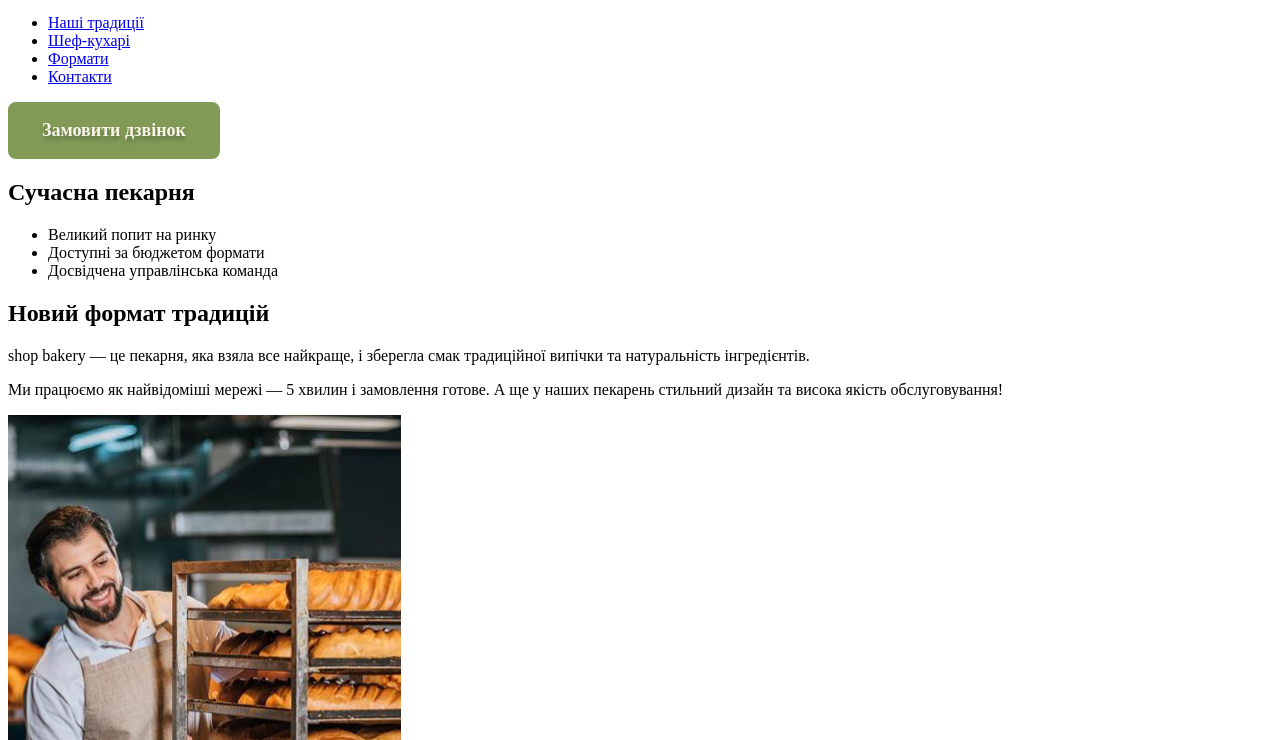
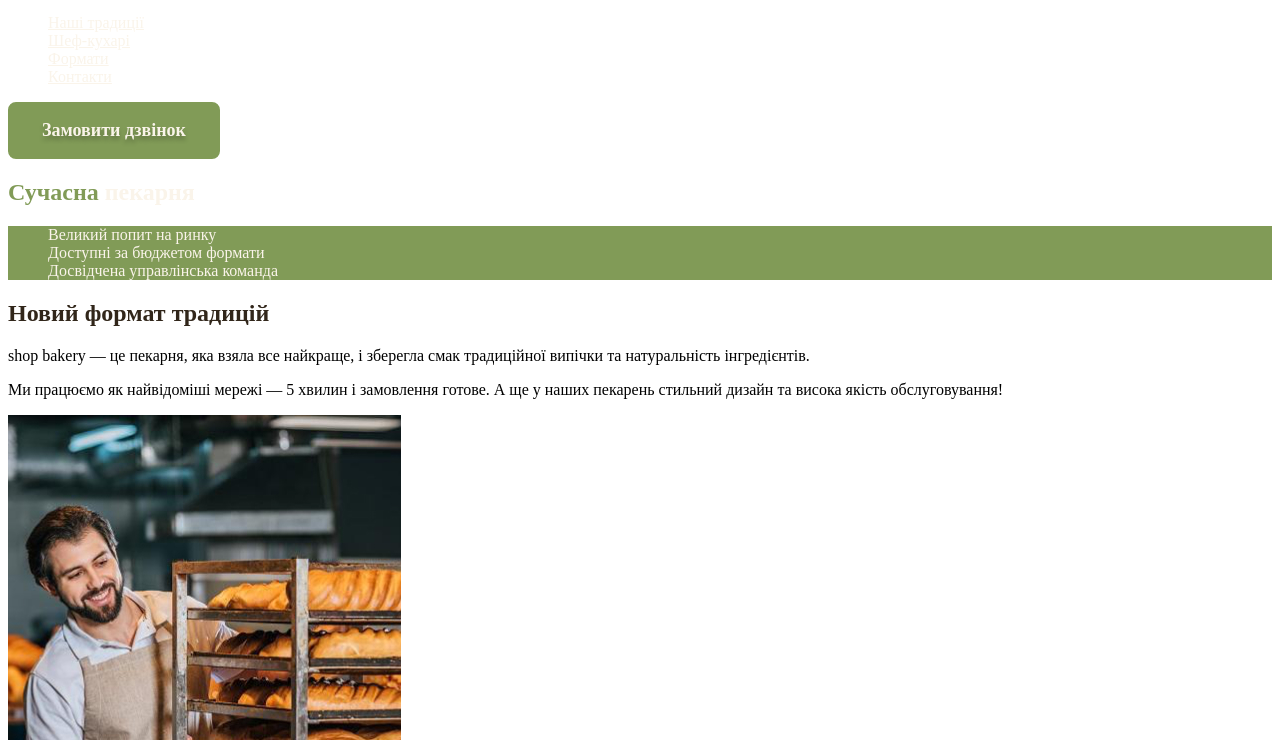
Before and after one commit to VlasStas/genius-test, a plain HTML site: page index.html in a window 1280 px wide. Shown: the part 60-800 px from the top of the page. Drawn offline with Linux system fonts and the light colour scheme.

Commit message:
style
update color var

```diff
--- a/css/style.css
+++ b/css/style.css
@@ -1,6 +1,17 @@
+:root {
+    --color-primary-dark: #31261A;
+    --color-primary-light: #FAF4EA;
+    --color-brand-dark: #465929;
+    --color-brand-light: #819b57;
+}
+/* Base */
+ul {
+    list-style-type: none;
+}
+/* Button */
 .button {
-    background-color: #819b57;
-    border: 2px solid #819b57;
+    background-color: var(--color-brand-light);
+    border: 2px solid var(--color-brand-light);
     border-radius: 8px;
     padding: 16px 32px;
     color:  #FAF4EA;
@@ -14,5 +25,28 @@
 }
 .button:hover {
     background-color: transparent;
-    color: #465929;
+    color:var(--color-brand-dark);
 }
+/* Link */
+.link {
+    color: var(--color-primary-light);
+}
+
+.link:hover {
+    color: var(--color-brand-light);
+}
+/* Hero section */
+.hero_title {
+    color: var(--color-primary-light);
+}
+.hero_title .accent {
+    color: var(--color-brand-light);
+}
+/* Advaneges section */
+.advantages_list {
+    background-color: var(--color-brand-light);
+    color: var(--color-primary-light);
+}
+.section_title {
+    color: var(--color-primary-dark);
+}
--- a/index.html
+++ b/index.html
@@ -14,10 +14,10 @@
                 <img src="images/logo.svg" alt="logo">
             </a>
             <ul>
-                <li><a href="#traditions-section">Наші традиції</a></li>
-                <li><a href="#chefs-sections">Шеф-кухарі</a></li>
-                <li><a href="#format-sections">Формати</a></li>
-                <li><a href="#contact-sections">Контакти</a></li>
+                <li><a class="link" href="#traditions-section">Наші традиції</a></li>
+                <li><a class="link" href="#chefs-sections">Шеф-кухарі</a></li>
+                <li><a class="link" href="#format-sections">Формати</a></li>
+                <li><a class="link" href="#contact-sections">Контакти</a></li>
             </ul>
         </nav>
 
@@ -25,21 +25,21 @@
     </header>
     <main>
         <section>
-            <h1 class="main_title">Сучасна пекарня</h1>
+            <h1 class="hero_title"><span class="accent">Сучасна</span> пекарня</h1>
         </section>
         <section id="traditions-section">
-            <ul>
+            <ul class="advantages_list">
                 <li>Великий попит на ринку </li>
                 <li>Доступні за бюджетом формати</li>
                 <li>Досвідчена управлінська команда</li>
             </ul>
-            <h2>Новий формат традицій</h2>
+            <h2 class="section_title">Новий формат традицій</h2>
             <p><span>shop bakery</span> — це пекарня, яка взяла все найкраще, і зберегла смак традиційної випічки та натуральність інгредієнтів.</p>
             <p>Ми працюємо як найвідоміші мережі — <span>5 хвилин і замовлення готове.</span> А ще у наших пекарень стильний дизайн та висока якість обслуговування!</p>
             <img src="./images/baker-man.jpg" alt="Чоловік пекар дивиться з посмішкою на батони хліба">
         </section>
         <section id="chefs-sections">
-            <h2>Наші найкращі шеф-кухарі</h2>
+            <h2 class="section_title">Наші найкращі шеф-кухарі</h2>
             <ul>
                 <li>
                     <article>
@@ -62,7 +62,7 @@
 
         </section>
         <section id="format-sections">
-            <h2>Формати</h2>
+            <h2 class="section_title">Формати</h2>
             <ul>
                 <li><article>
                     <h3 lang="en">Walrus</h3>
@@ -94,7 +94,7 @@
             </ul>
         </section>
         <section id="contact-sections">
-            <h2>Приєднуйся до мережі пекарень</h2>
+            <h2 class="section_title">Приєднуйся до мережі пекарень</h2>
             <iframe
                 src="https://www.google.com/maps/embed?pb=!1m18!1m12!1m3!1d2540.1640546631747!2d30.488653212387387!3d50.45666967147485!2m3!1f0!2f0!3f0!3m2!1i1024!2i768!4f13.1!3m3!1m2!1s0x40d4ce637bfe1717%3A0x5370c2254ad1b952!2z0LLRg9C70LjRhtGPINCh0ZbRh9C-0LLQuNGFINCh0YLRgNGW0LvRjNGG0ZbQsiwgNTQsINCa0LjRl9CyLCAwMjAwMA!5e0!3m2!1suk!2sua!4v1699621607534!5m2!1suk!2sua"
                 width="603" height="595" style="border:0;" allowfullscreen="" loading="lazy"
@@ -107,10 +107,10 @@
                 <img src="images/logo.svg" alt="logo">
             </a>
             <ul>
-                <li><a href="#traditions-section">Наші традиції</a></li>
-                <li><a href="#chefs-sections">Шеф-кухарі</a></li>
-                <li><a href="#format-sections">Формати</a></li>
-                <li><a href="#contact-sections">Контакти</a></li>
+                <li><a class="link" href="#traditions-section">Наші традиції</a></li>
+                <li><a class="link" href="#chefs-sections">Шеф-кухарі</a></li>
+                <li><a class="link" href="#format-sections">Формати</a></li>
+                <li><a class="link" href="#contact-sections">Контакти</a></li>
             </ul>
         </nav>
         <address>
```
